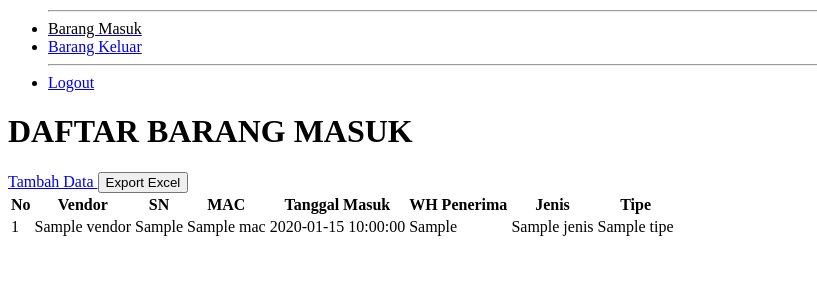
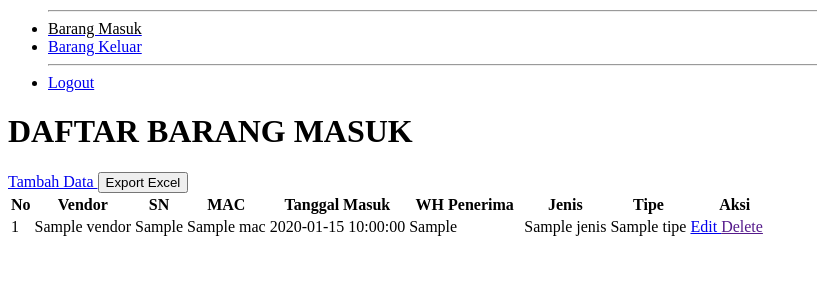
Before and after one commit to aliefardhi/Sistem-Inventori-Gudang-Telkom, a CodeIgniter app: the page made by application/views/Barang_masuk/barang_masuk.php in a window 1280 px wide. Shown: the part 135-435 px from the top of the page, without its empty margins (0-817 px from the left). Run offline with CodeIgniter, Linux system fonts and the light colour scheme; the template is opened without the code that fills it: most values are stand-ins (such as "Sample title", 1, 10 or a date in 2020).

Commit message:
added button aksi edit & delete

```diff
--- a/application/views/Barang_masuk/barang_masuk.php
+++ b/application/views/Barang_masuk/barang_masuk.php
@@ -82,6 +82,7 @@
                             <th>WH Penerima</th>
                             <th>Jenis</th>
                             <th>Tipe</th>
+                            <th>Aksi</th>
                         </tr>
                     </thead>
                     <tbody>
@@ -92,9 +93,18 @@
                             <td><?= $bm->sn; ?></td>
                             <td><?= $bm->mac; ?></td>
                             <td><?= $bm->tgl_masuk; ?></td>
-                            <td><?= $bm->wh_penerima; ?></td>
+                            <td style="table-layout: auto; width: 15%;"><?= $bm->wh_penerima; ?></td>
                             <td><?= $bm->jenis; ?></td>
                             <td><?= $bm->tipe; ?></td>
+                            <td style="width: 12%;">
+                                <a class="btn btn-primary btn-sm" href="<?= base_url(); ?>barang_masuk/editmasuk/<?= $bm->id ?>">
+                                    Edit
+                                </a>
+
+                                <a class="btn btn-danger btn-sm" href="">
+                                    Delete
+                                </a>
+                            </td>
                         </tr>
                         <?php } ?>
                     </tbody>
--- a/application/views/barang_masuk/tambah_masuk.php
+++ b/application/views/barang_masuk/tambah_masuk.php
@@ -36,7 +36,7 @@
 
                     <tr>
                         <th width="135">Tanggal Masuk</th>
-                        <td style="display: block;"><input style="padding:10px; width:230px; height: 30px; border-radius:5px; background: #C0C0C0; border-color: #808080; border: 5px; margin-bottom: 20px; margin-top: 20px;" type="datetime-local" name="tglmasuk">
+                        <td style="display: block;"><input style="padding:10px; width:230px; height: 30px; border-radius:5px; background: #C0C0C0; border-color: #808080; border: 5px; margin-bottom: 20px; margin-top: 20px;" type="date" name="tglmasuk">
                         <?= form_error('tglmasuk','<small class="text-danger pl-3">','</small>') ?>
                         </td>
                     </tr>
```
Also changed, not shown: application/controllers/Barang_keluar.php (+8 -0 lines), application/controllers/Barang_masuk.php (+10 -0 lines), application/models/inv_model.php (+7 -0 lines), application/views/barang_keluar/barang_keluar.php (+11 -1 lines).
